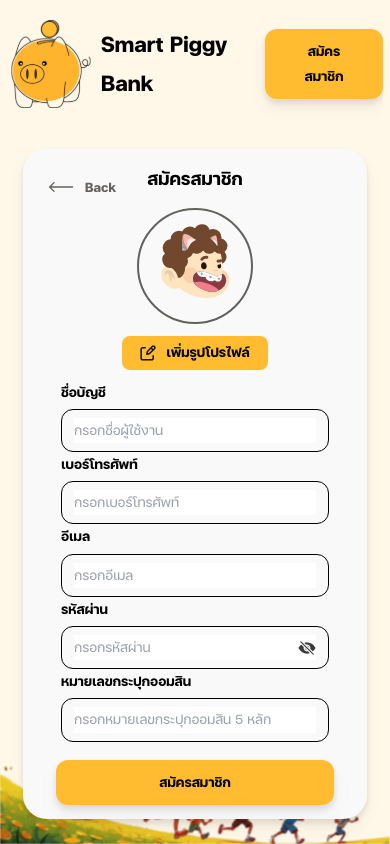
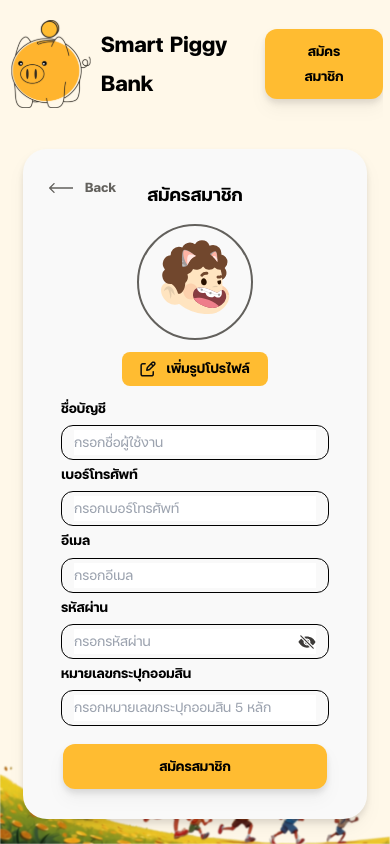
Before and after one commit to PitakPxt/Smart-piggy-bank, a React (Vite) app: page /register in a window 390 px wide. Built offline with nearby package versions, Linux system fonts and the light colour scheme; no server answers; the database is empty.

Commit message:
resposive register test

```diff
--- a/src/components/BtnBack.jsx
+++ b/src/components/BtnBack.jsx
@@ -5,7 +5,7 @@ import { useNavigate } from "react-router-dom";
 export default function btnBack() {
   return (
     <>
-      <div className="flex gap-3 absolute xl:left-[42px] xl:top-[42px] md:left-[40px] md:top-[42px] sm:left-[26px] sm:top-[26px] cursor-pointer">
+      <div className="flex gap-3 absolute xl:left-[42px] xl:top-[42px] md:left-[40px] md:top-[42px] sm:left-[26px] sm:top-[26px] cursor-pointer justify-center items-center">
         <img className="md:size-[34px] sm:size-[24px]" src={IconBack} alt="" />
         <h2 className="md:text-h3-bold sm:text-h5-bold text-neutral-white-500">
           Back
--- a/src/components/BtnYellow.jsx
+++ b/src/components/BtnYellow.jsx
@@ -5,7 +5,7 @@ export default function btnYellow({ text, className, onClick, type }) {
     <>
       <button
         className={cn(
-          "py-[10px] bg-primary-500 md:text-h3-bold sm:text-h5-bold rounded-xl drop-shadow-lg hover:duration-200 hover:ease-in-out hover:bg-secondary-600 hover:text-neutral-white-100",
+          "min-w-[100px py-[10px] bg-primary-500 md:text-h3-bold sm:text-h5-bold rounded-xl drop-shadow-lg hover:duration-200 hover:ease-in-out hover:bg-secondary-600 hover:text-neutral-white-100",
           className
         )}
         onClick={onClick}
--- a/src/components/InputLabel.jsx
+++ b/src/components/InputLabel.jsx
@@ -34,7 +34,7 @@ export default function InputLabel({
         </h3>
         <div
           className={cn(
-            "py-[8px] pl-3 pr-3 rounded-[12px] border-[1px] text-h3 relative flex",
+            "sm:py-[4px] md:py-[8px] pl-3 pr-3 rounded-[12px] border-[1px] text-h3 relative flex",
             inputBorderClassName,
             isInline && "flex-1"
           )}
--- a/src/pages/Register.jsx
+++ b/src/pages/Register.jsx
@@ -262,8 +262,8 @@ export default function Register() {
             onSubmit={handleSubmit}
             className=" bg-neutral-white-100 rounded-3xl overflow-hidden drop-shadow-lg
             xl:w-[1104px] xl:h-[786px]
-            lg:w-[980px] lg:h-[690px]
-            md:w-[680px] md:h-[990px]
+            lg:w-[980px] lg:h-[680px]
+            md:w-[680px] md:h-[980px]
             w-[344px] h-[670px]
             "
           >
@@ -327,7 +327,7 @@ export default function Register() {
                     </h4>
                   </button>
                 </div>
-                <div className="xl:w-[502px] md:w-[476px] sm:w-[268px] flex flex-col">
+                <div className="xl:w-[502px] md:w-[476px] sm:w-[268px] flex flex-col xl:gap-[4px] md:gap-[4px] sm:gap-[2px]">
                   <InputLabel
                     className={"w-full mb-[8px]"}
                     text="ชื่อบัญชี"
@@ -410,7 +410,7 @@ export default function Register() {
               </div>
               <BtnYellow
                 type="submit"
-                className={"md:px-[192px] sm:px-[103px]"}
+                className={"md:px-[192px] sm:px-[96px]"}
                 text="สมัครสมาชิก"
               />
             </div>
```
